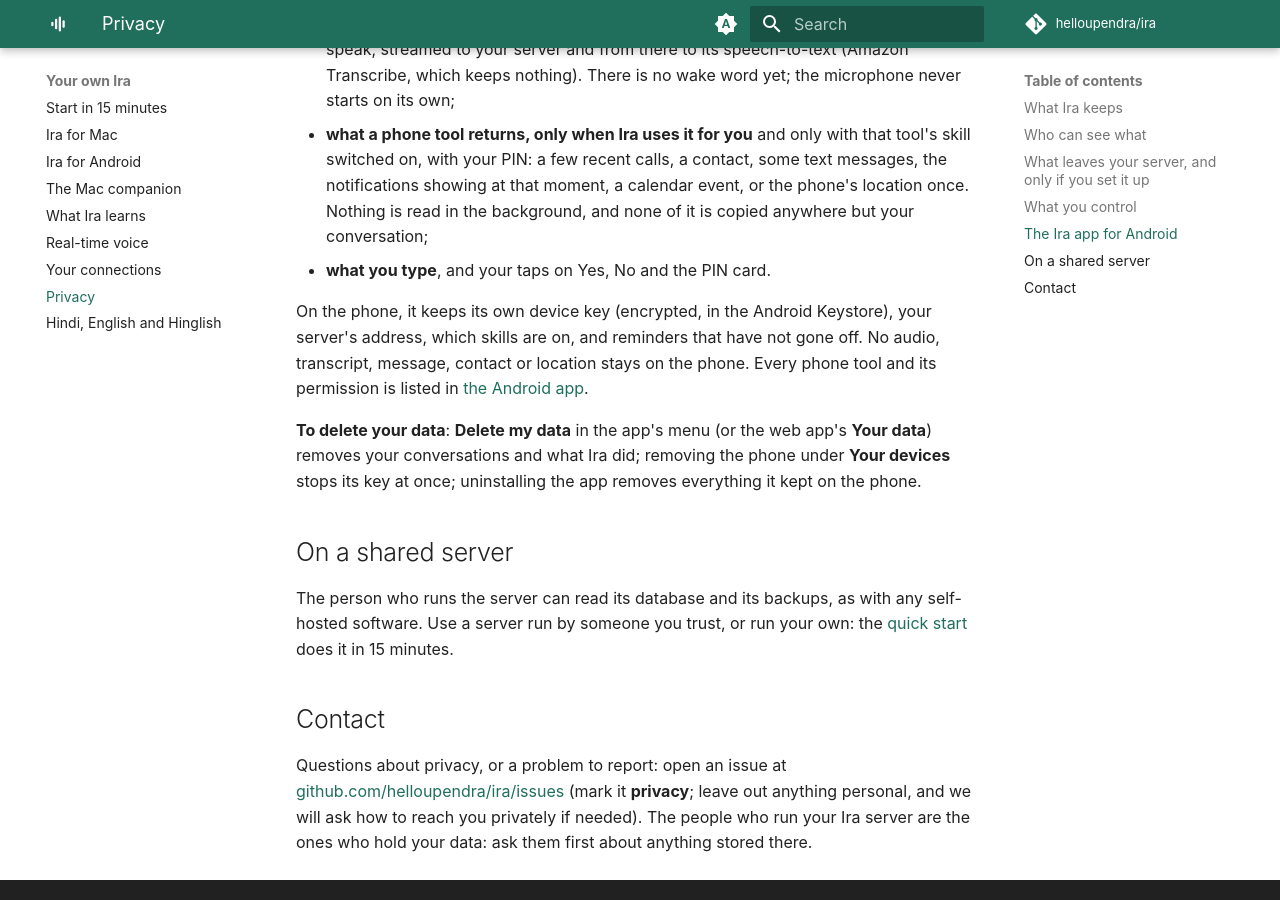
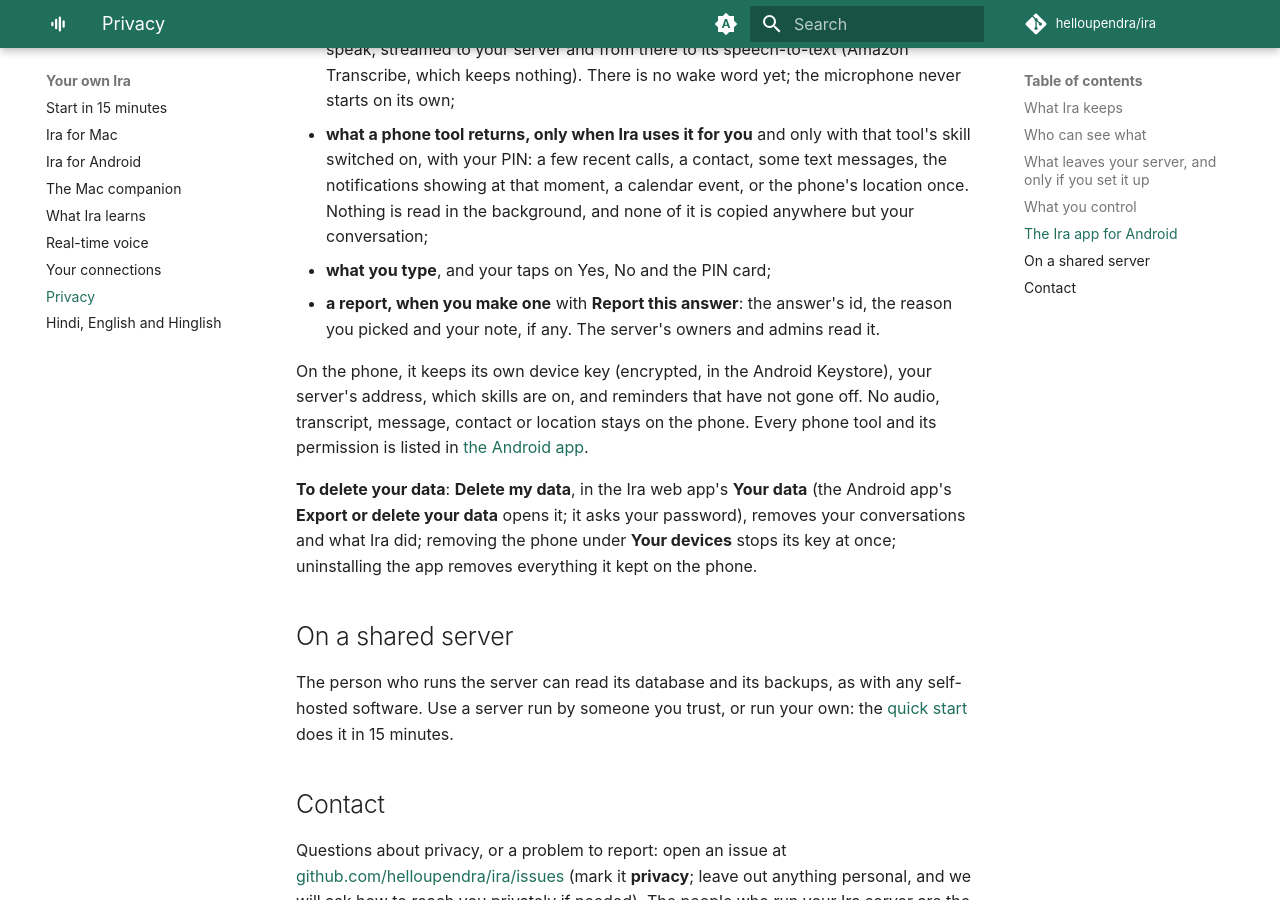
Before and after one commit to helloupendra/ira, an MkDocs documentation site: the page built from docs/privacy.md, in a window 1280 px wide and 900 px high, scrolled down 3452 px. Built offline with MkDocs 1.6.1 and Material for MkDocs 9.7.7, drawn with Linux system fonts in a browser that asks for light colours; comment, search, counter and statistics services are not loaded.

Commit message:
Say where the phone's data is deleted, and what a report sends
Deleting needs a signed-in session and a password, so it happens in the
Ira web app, which the Android app opens. A report sends the answer's
id, the reason and the note to the server's owners and admins.

```diff
--- a/docs/privacy.md
+++ b/docs/privacy.md
@@ -96,7 +96,10 @@
   contact, some text messages, the notifications showing at that moment, a
   calendar event, or the phone's location once. Nothing is read in the
   background, and none of it is copied anywhere but your conversation;
-- **what you type**, and your taps on Yes, No and the PIN card.
+- **what you type**, and your taps on Yes, No and the PIN card;
+- **a report, when you make one** with **Report this answer**: the
+  answer's id, the reason you picked and your note, if any. The server's
+  owners and admins read it.
 
 On the phone, it keeps its own device key (encrypted, in the Android
 Keystore), your server's address, which skills are on, and reminders that
@@ -104,9 +107,10 @@
 on the phone. Every phone tool and its permission is listed in
 [the Android app](clients/android.md#what-ira-can-do-on-your-phone).
 
-**To delete your data**: **Delete my data** in the app's menu (or the web
-app's **Your data**) removes your conversations and what Ira did; removing
-the phone under **Your devices** stops its key at once; uninstalling the app
+**To delete your data**: **Delete my data**, in the Ira web app's **Your
+data** (the Android app's **Export or delete your data** opens it; it asks
+your password), removes your conversations and what Ira did; removing the
+phone under **Your devices** stops its key at once; uninstalling the app
 removes everything it kept on the phone.
 
 ## On a shared server
```
